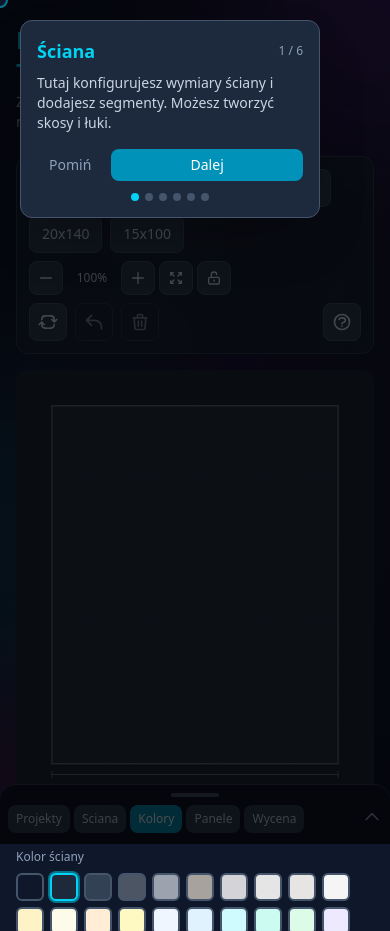
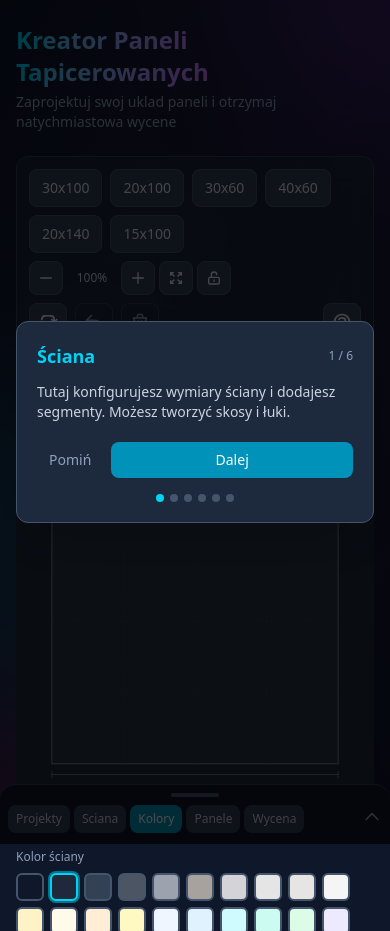
Before and after one commit to Rzempal/kreator, a Next.js app in the folder kreator-app/: page / in a window 390 px wide. Built offline with nearby package versions, Linux system fonts and the light colour scheme.

Commit message:
#32 feat: Implement core UI components including Sidebar for project management and configuration, Toolbar, and Onboarding.

```diff
--- a/kreator-app/src/components/ui/Onboarding.tsx
+++ b/kreator-app/src/components/ui/Onboarding.tsx
@@ -70,9 +70,30 @@ export default function Onboarding() {
     const { showOnboarding, onboardingStep, nextOnboardingStep, skipOnboarding } = useKreatorStore();
     const [targetRect, setTargetRect] = useState<DOMRect | null>(null);
     const [tooltipPos, setTooltipPos] = useState<TooltipPosition>({ top: 0, left: 0 });
+    const [isMobile, setIsMobile] = useState(false);
 
     const currentStep = ONBOARDING_STEPS[onboardingStep];
     const isLastStep = onboardingStep === ONBOARDING_STEPS.length - 1;
+
+    // Wykryj mobile
+    useEffect(() => {
+        const checkMobile = () => setIsMobile(window.innerWidth < 1024);
+        checkMobile();
+        window.addEventListener('resize', checkMobile);
+        return () => window.removeEventListener('resize', checkMobile);
+    }, []);
+
+    // Zablokuj scroll gdy onboarding jest aktywny
+    useEffect(() => {
+        if (showOnboarding) {
+            document.body.style.overflow = 'hidden';
+        } else {
+            document.body.style.overflow = '';
+        }
+        return () => {
+            document.body.style.overflow = '';
+        };
+    }, [showOnboarding]);
 
     // Znajdz element docelowy i oblicz pozycje dymka
     useEffect(() => {
@@ -129,6 +150,63 @@ export default function Onboarding() {
 
     if (!showOnboarding || !currentStep) return null;
 
+    // Mobile: prosty modal na srodku
+    if (isMobile) {
+        return (
+            <div className="fixed inset-0 z-[100] flex items-center justify-center p-4">
+                {/* Overlay */}
+                <div className="absolute inset-0 bg-black/70" onClick={skipOnboarding} />
+
+                {/* Modal */}
+                <div className="relative w-full max-w-sm bg-slate-800 border border-slate-600 rounded-xl shadow-2xl p-5">
+                    {/* Naglowek */}
+                    <div className="flex items-center justify-between mb-3">
+                        <h3 className="text-lg font-bold text-cyan-400">{currentStep.title}</h3>
+                        <span className="text-xs text-slate-400">
+                            {onboardingStep + 1} / {ONBOARDING_STEPS.length}
+                        </span>
+                    </div>
+
+                    {/* Opis */}
+                    <p className="text-sm text-slate-300 mb-5">{currentStep.description}</p>
+
+                    {/* Przyciski */}
+                    <div className="flex gap-2">
+                        <button
+                            onClick={skipOnboarding}
+                            className="px-3 py-2 text-sm text-slate-400 hover:text-slate-200 transition-colors"
+                        >
+                            Pomiń
+                        </button>
+                        <button
+                            onClick={nextOnboardingStep}
+                            className={cn(
+                                'flex-1 px-4 py-2 text-sm font-medium rounded-lg transition-colors',
+                                'bg-cyan-600 text-white hover:bg-cyan-500'
+                            )}
+                        >
+                            {isLastStep ? 'Zakończ' : 'Dalej'}
+                        </button>
+                    </div>
+
+                    {/* Kropki postępu */}
+                    <div className="flex justify-center gap-1.5 mt-4">
+                        {ONBOARDING_STEPS.map((_, i) => (
+                            <div
+                                key={i}
+                                className={cn(
+                                    'w-2 h-2 rounded-full transition-colors',
+                                    i === onboardingStep ? 'bg-cyan-400' : 'bg-slate-600'
+                                )}
+                            />
+                        ))}
+                    </div>
+                </div>
+            </div>
+        );
+    }
+
+    // Desktop: overlay z podswietlaniem
     return (
         <div className="fixed inset-0 z-[100] pointer-events-none">
             {/* Overlay z wyciętym otworem */}
--- a/kreator-app/src/components/ui/Sidebar.tsx
+++ b/kreator-app/src/components/ui/Sidebar.tsx
@@ -1,7 +1,7 @@
-// src/components/ui/Sidebar.tsx v0.005 Dodano data-onboarding dla przewodnika
+// src/components/ui/Sidebar.tsx v0.006 Zwijanie menu przy onboardingu
 'use client';
 
-import { useState, useRef, ReactNode, useCallback } from 'react';
+import { useState, useRef, ReactNode, useCallback, useEffect } from 'react';
 import { cn } from '@/lib/utils';
 import { useKreatorStore, useSavedProjects, useCurrentProjectId } from '@/store/useKreatorStore';
 import WallConfig from './WallConfig';
@@ -366,6 +366,15 @@ export default function Sidebar() {
   // Domyslnie otwarta sekcja tkanin
   const [openSection, setOpenSection] = useState<SectionId | null>('fabric');
 
+  // Zwin wszystkie sekcje gdy onboarding sie uruchamia
+  const showOnboarding = useKreatorStore((state) => state.showOnboarding);
+
+  useEffect(() => {
+    if (showOnboarding) {
+      setOpenSection(null);
+    }
+  }, [showOnboarding]);
+
   const toggleSection = (id: SectionId) => {
     setOpenSection((prev) => (prev === id ? null : id));
   };
--- a/kreator-app/src/components/ui/Toolbar.tsx
+++ b/kreator-app/src/components/ui/Toolbar.tsx
@@ -135,7 +135,7 @@ export default function Toolbar() {
   return (
     <div className="flex flex-wrap items-center gap-2 p-3 bg-slate-800/80 backdrop-blur-md rounded-xl border border-slate-700">
       {/* Historia rozmiarow paneli */}
-      <div className="flex flex-wrap gap-2">
+      <div className="flex flex-wrap gap-2" data-onboarding="toolbar">
         {recentSizes.map((size, index) => {
           const isActive =
             activePanelSize?.width === size.width &&
@@ -346,7 +346,6 @@ export default function Toolbar() {
         onMouseLeave={onLeave}
         onTouchStart={() => onTouchStart(HINTS.help)}
         onTouchEnd={onTouchEnd}
-        data-onboarding="toolbar"
         className={cn(
           'ml-auto p-2 rounded-lg transition-all',
           'border border-slate-600 hover:border-cyan-500',
```
